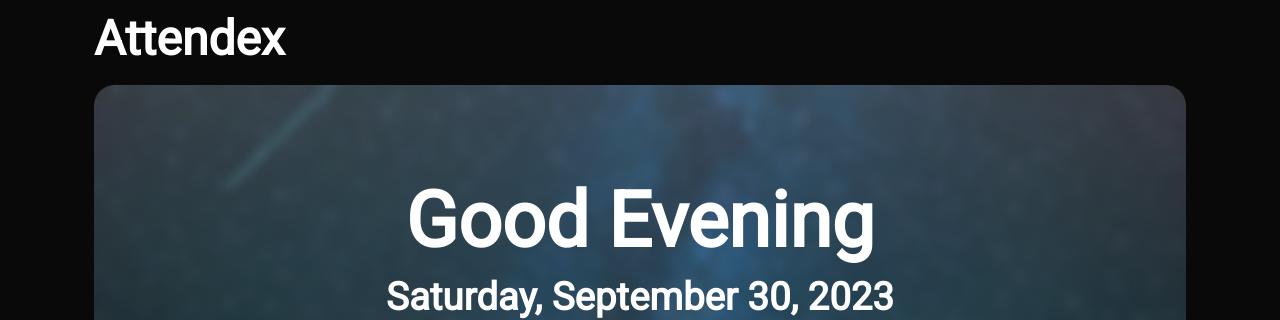
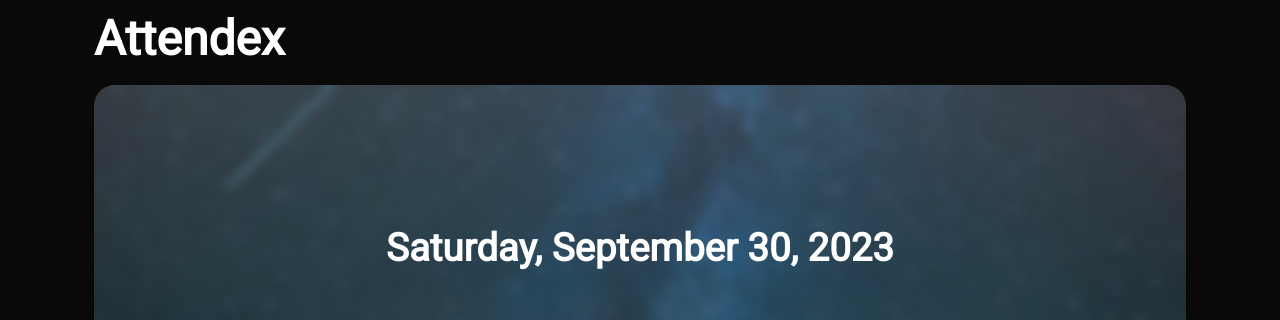
Before and after one commit to DinosaurPotato534/Attendex-Site, a React (Vite) app in the folder Attendex/: page / in a window 1280 px wide. Shown: the top 320 px of the page. Built offline with nearby package versions, Linux system fonts and the light colour scheme; no server answers; the database is empty.

Commit message:
Update LandingEvening.tsx

```diff
--- a/Attendex/src/components/LandingEvening.tsx
+++ b/Attendex/src/components/LandingEvening.tsx
@@ -52,7 +52,6 @@ function LandingEvening() {
         <div className="text-center position-relative margintop">
           <img src="/evening.png" className="img-fluid" alt="Evening" />
           <div className="overlay">
-            <h1 className="subtext1">Good Evening</h1>
             <h1 className="subtext">{currentDate}</h1>
             {quoteData && (
               <p className="quote">
```
